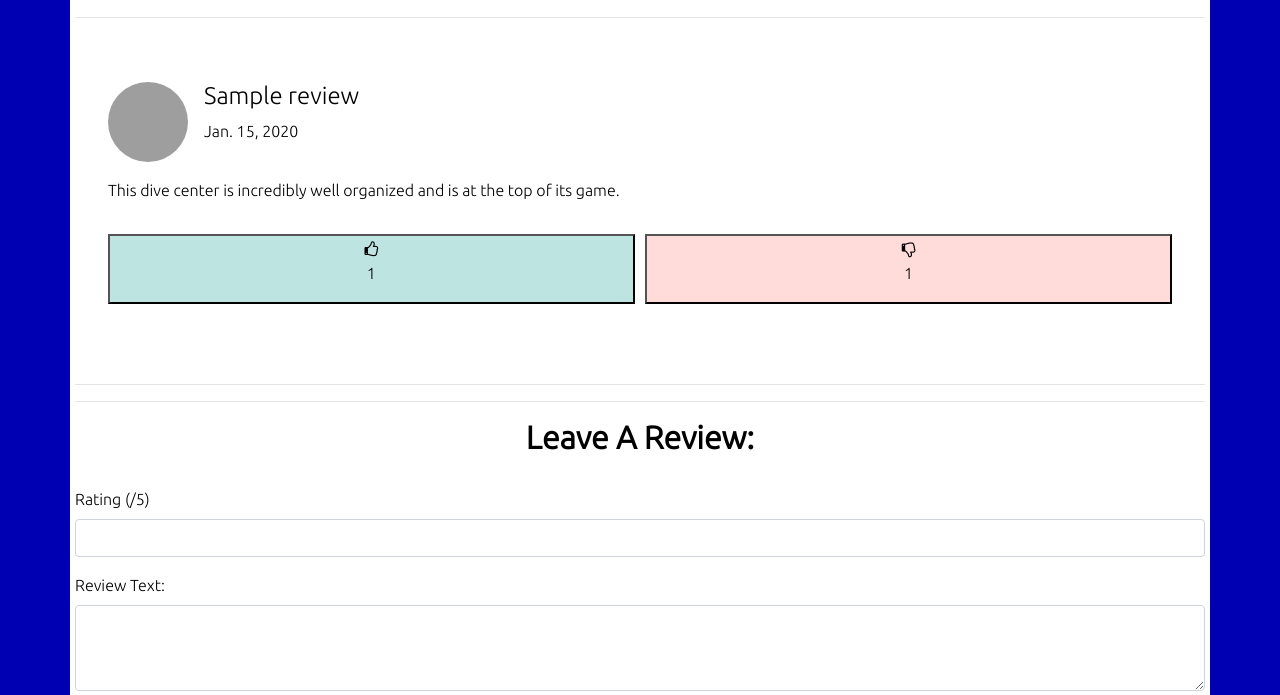
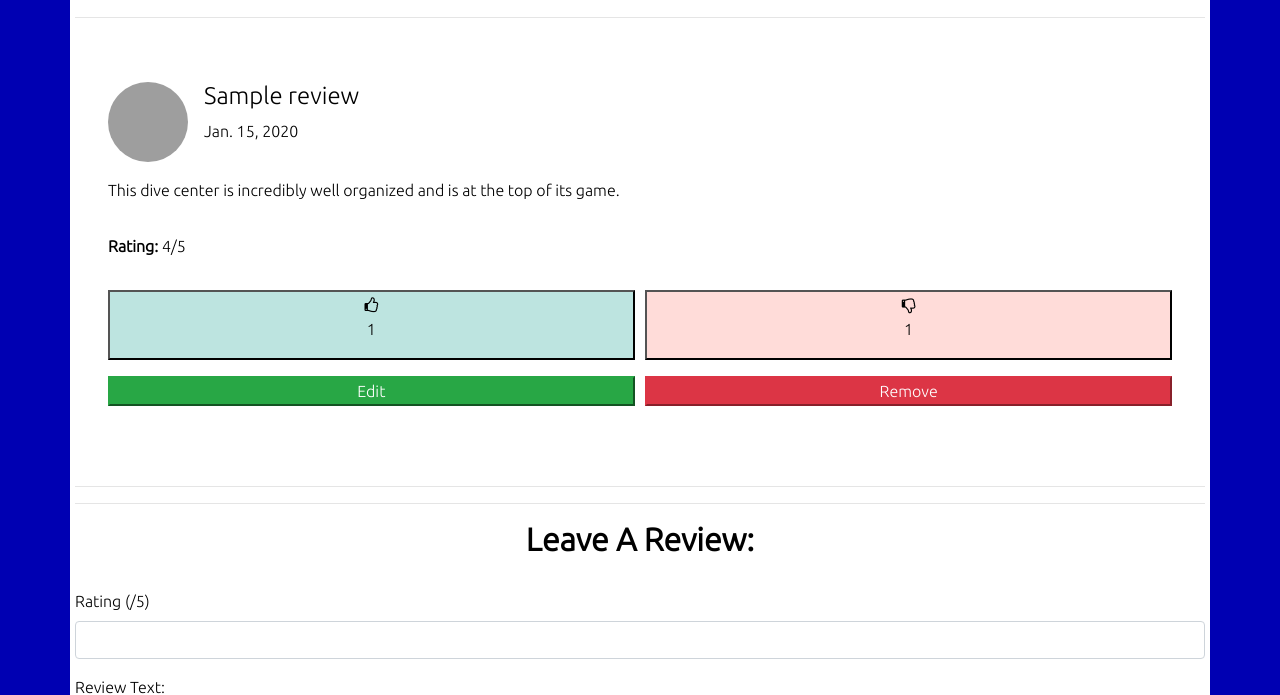
Before and after one commit to lukehops/Glasgow4Freshers, a Django app: a page that uses templates/place.html in a window 1280 px wide. Shown: the part 665-1360 px from the top of the page. Run offline with Django 3.2, Linux system fonts and the light colour scheme; tables that the repository leaves empty hold one stand-in row (values such as "Sample post"); some libraries are stand-ins or nearby versions; some web fonts are replaced; grey boxes are pictures that could not be loaded.

Commit message:
more review templating

```diff
--- a/templates/place.html
+++ b/templates/place.html
@@ -44,6 +44,9 @@
                     <div class="row pb-3">
                         <p>This dive center is incredibly well organized and is at the top of its game.</p>
                     </div>
+                      <div class="row pb-3">
+                        <p><b>Rating: </b>{{ review.rating }}/5</p>
+                    </div>
                     <div class="row pb-3">
                       <button style=" background-color:rgba(38,166,154 ,0.3); width: 49.5%;"class="like">
                           <i class="fa fa-thumbs-o-up" aria-hidden="true"></i>
@@ -52,6 +55,16 @@
                       <button style="margin-left: 1%; width: 49.5%; background-color: rgba(255,138,128 ,0.3);" class="dislike">
                           <i class="fa fa-thumbs-o-down" aria-hidden="true"></i>
                           <p>{{ review.dislikes }}</p>
+                        </button>
+                    </div>
+
+                    <!-- Logged in users only that own the review or ADMIN user logged in !-->
+                     <div class="row pb-3">
+                      <button style=" width: 49.5%;"class="btn-success">
+                        Edit
+                        </button>
+                      <button style="margin-left: 1%; width: 49.5%;" class="btn-danger">
+                         Remove
                         </button>
                     </div>
                   </div>
```
